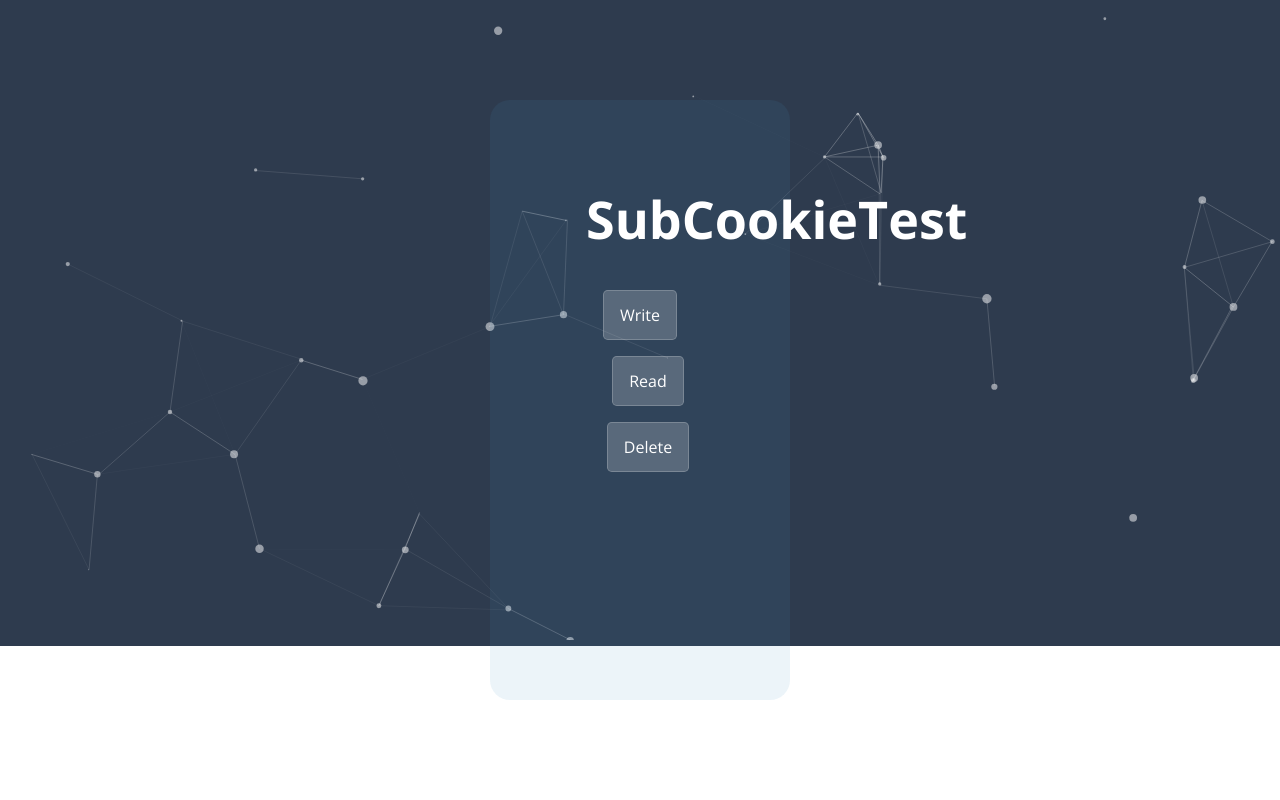
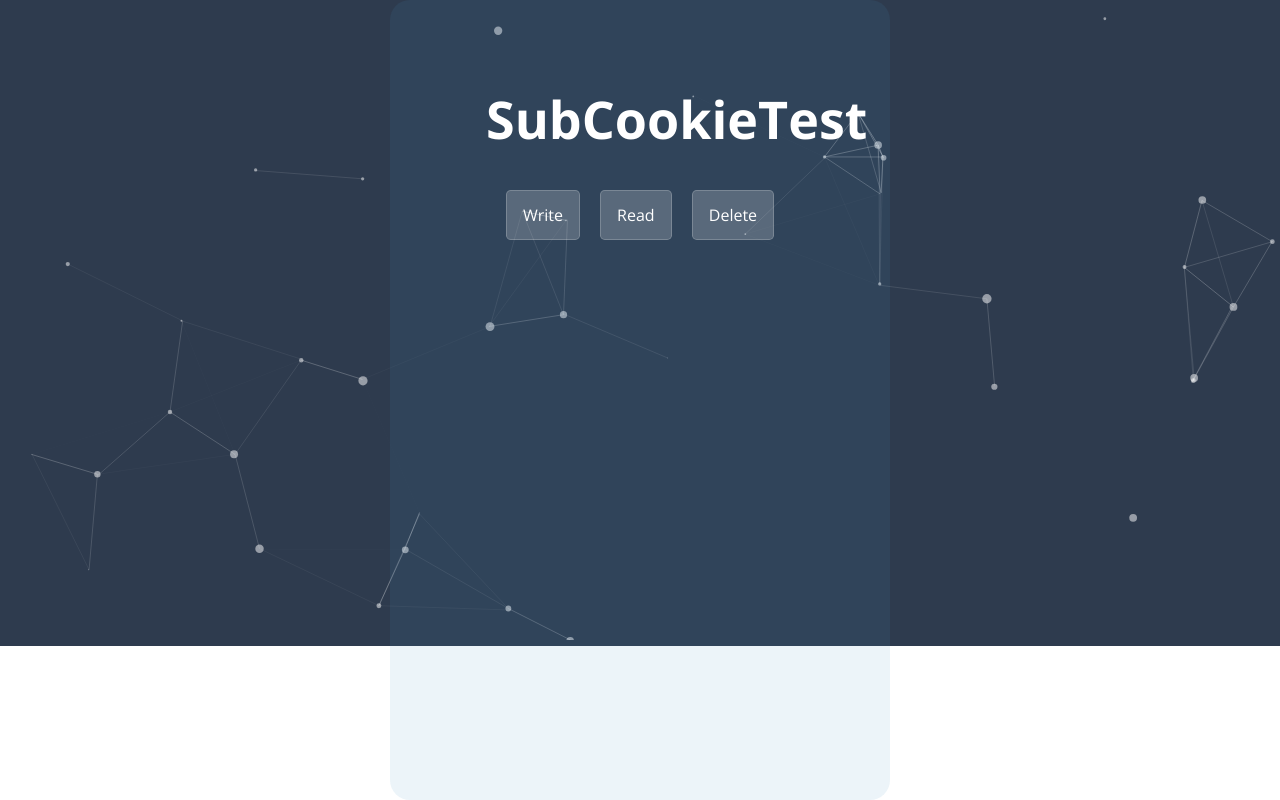
Before and after one commit to Web-Push/yt-test, a plain HTML site: page sub_index.html in a window 1280 px wide. Drawn offline with nearby package versions, Linux system fonts and the light colour scheme.

Commit message:
画面サイズ

```diff
--- a/stylesheets/stylesheet.css
+++ b/stylesheets/stylesheet.css
@@ -64,8 +64,8 @@ a {
     left: 0;
     right: 0;
     margin: auto;
-    width: 300px;
-    height: 600px;
+    width: 500px;
+    height: 100vh;
 }
 
 .page-header input {
```
